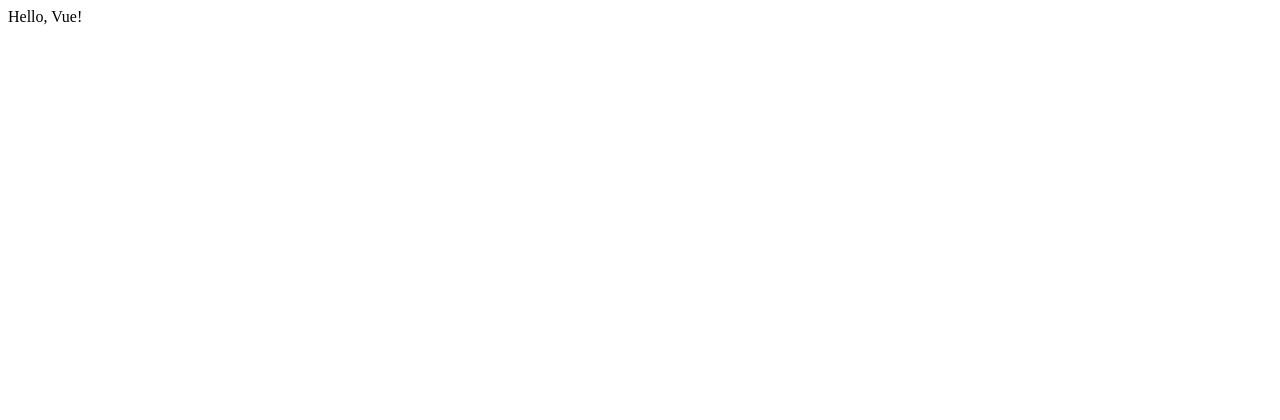
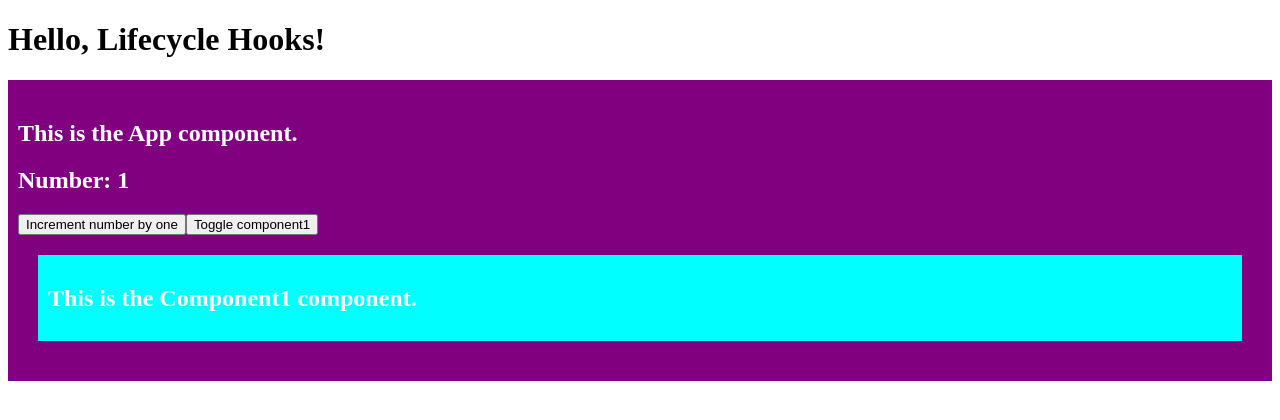
Before and after one commit to gabby2251/learn-vue-3-web-tech, a Vue app: page / in a window 1280 px wide. Shown: the top 420 px of the page. Built offline with nearby package versions, Linux system fonts and the light colour scheme.

Commit message:
Lifecycle hooks

```diff
--- a/src/App.vue
+++ b/src/App.vue
@@ -1,13 +1,68 @@
 <template>
-  <div>
-    Hello, Vue!
+  <h1>{{ message }}</h1>
+  <div class="card">
+    <h2 ref="title">This is the App component.</h2>
+    <h2>Number: {{ number }}</h2>
+    <button @click="number++">Increment number by one</button>
+    <button @click="isShow = !isShow">Toggle component1</button>
+    <Component1 v-if="isShow"></Component1>
   </div>
 </template>
 
 <script setup>
+import {
+  ref,
+  onBeforeMount,
+  onMounted,
+  onBeforeUpdate,
+  onUpdated,
+  onBeforeUnmount,
+  onUnmounted,
+  watch
+} from 'vue'
 
+import Component1 from './Component1.vue'
+
+let message = ref('Hello, Lifecycle Hooks!')
+
+let number = ref(1)
+let title = ref(null)
+
+let isShow = ref(true)
+
+console.log('App component is setup.')
+
+onBeforeMount(() => {
+  console.log('App component is before mount.')
+  console.log(number.value) // The ref data works.
+  console.log(title.value) // Since the component has not yet been mounted, you won't have access to the component's template or DOM elements within onBeforeMount.
+})
+onMounted(() => {
+  console.log('App component is mounted.')
+  console.log(title.value) // This works once the component is mounted.
+})
+onBeforeUpdate(() => {
+  console.log('App component is before update.')
+})
+onUpdated(() => {
+  console.log('App component is updated.')
+})
+onBeforeUnmount(() => {
+  console.log('App component is before unmount.')
+})
+onUnmounted(() => {
+  console.log('App component is unmounted.')
+})
+watch(number, () => {
+  console.log('number changes!')
+})
 </script>
 
-<style lang="scss" scoped>
-
+<style scoped>
+.card {
+  background-color: purple;
+  color: white;
+  padding: 20px 10px;
+  margin-bottom: 10px;
+}
 </style>
--- /dev/null
+++ b/src/Component1.vue
@@ -0,0 +1,37 @@
+<template>
+    <div style="background-color: aqua; padding: 10px; margin: 20px">
+      <h2>This is the Component1 component.</h2>
+    </div>
+  </template>
+
+  <script setup>
+  import {
+    onBeforeMount,
+    onMounted,
+    onBeforeUpdate,
+    onUpdated,
+    onBeforeUnmount,
+    onUnmounted
+  } from 'vue'
+
+  console.log('Component1 is setup.')
+
+  onBeforeMount(() => {
+    console.log('Component1 is before mount.')
+  })
+  onMounted(() => {
+    console.log('Component1 is mounted.')
+  })
+  onBeforeUpdate(() => {
+    console.log('Component1 is before update.')
+  })
+  onUpdated(() => {
+    console.log('Component1 is updated.')
+  })
+  onBeforeUnmount(() => {
+    console.log('Component1 is before unmount.')
+  })
+  onUnmounted(() => {
+    console.log('Component1 is unmounted.')
+  })
+  </script>
```
